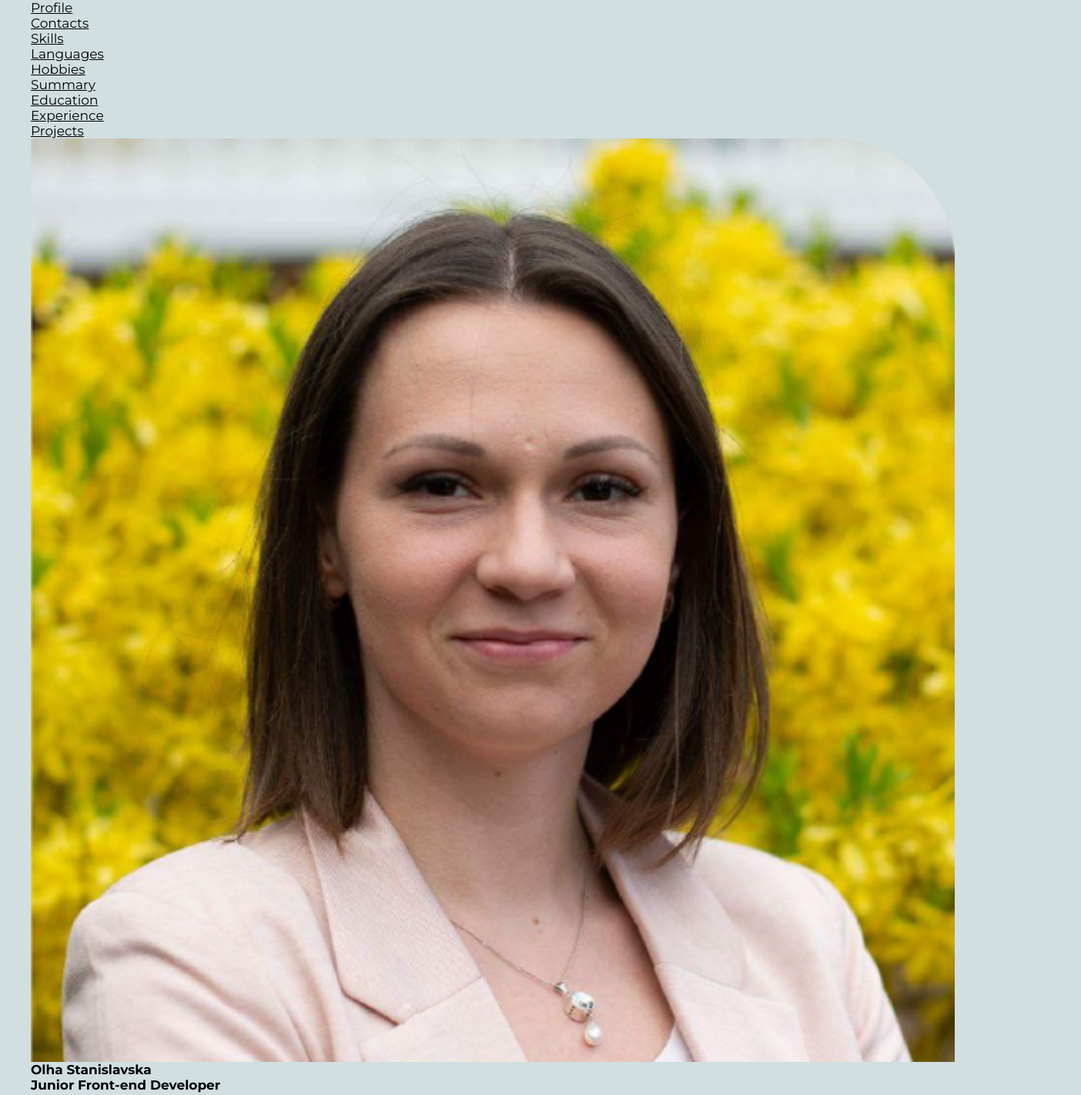
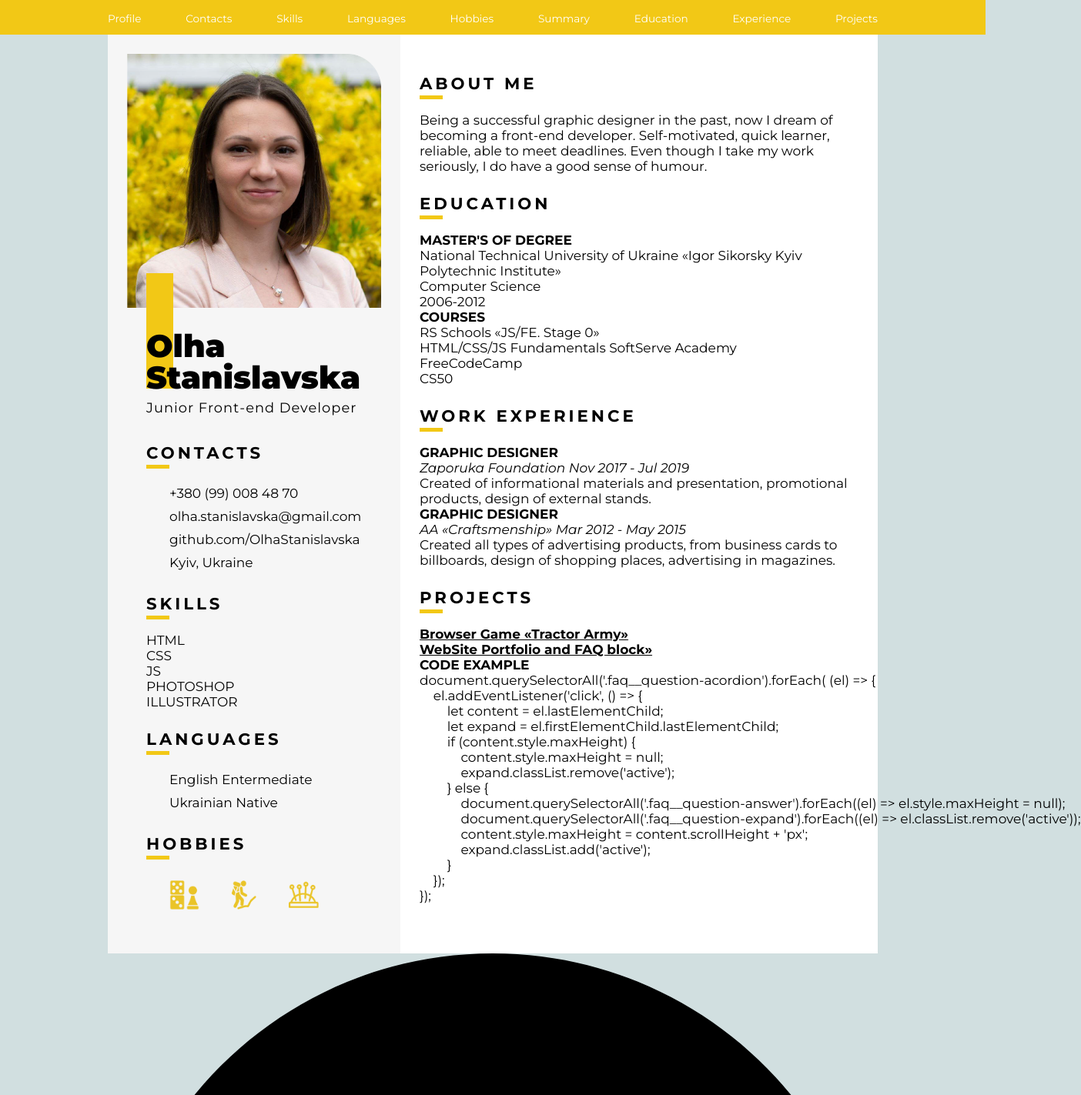
Before and after one commit to OlhaStanislavska/rsschool-cv-stage0, a plain HTML site: page index.html in a window 1280 px wide. Shown: the top 1423 px of the page at 77% size, 1404 px wide, since content can reach past the window. Drawn offline with Linux system fonts and the light colour scheme.

Commit message:
feat: code

```diff
--- a/index.html
+++ b/index.html
@@ -17,6 +17,7 @@
 
 <body>
     <header class="header">
+        <div class="container">
             <nav class="nav">
                 <ul class="nav-list">
                     <li class="nav-item"><a href="#profile" class="nav-link">Profile</a></li>
@@ -30,26 +31,32 @@
                     <li class="nav-item"><a href="#projects" class="nav-link">Projects</a></li>
                 </ul>
             </nav>
+        </div>
     </header>
     <main class="main">
+        <div class="container">
+            <div class="column-wrapper">
                 <div class="column-left">
                     <section class="profile" id="profile">
                         <img src="assets/img/OlhaStanislavska.png" alt="Olha Stanislavska">
-                <h1>Olha Stanislavska</h1>
-                <h2>Junior Front-end Developer</h2>
+                        <div class="profile__name-container">
+                            <h1 class="profile__name">Olha<br>Stanislavska</h1>
+                            <h2 class="profile__position">Junior Front-end Developer</h2>
+                            <span class="profile__decor-line"></span>
+                        </div>
                     </section>
                     <section class="contacts" id="contacts">
                         <h3 class="section__title uppercase">Contacts</h3>
                         <ul class="contacts__list">
                             <li class="contacts__list-item">
-                        <p class="contacts__list-text">+380 (99) 008 48 70</a>
+                                <p class="contacts__list-text">+380 (99) 008 48 70</p>
                             </li>
                             <li class="contacts__list-item"><a href="mailto:olha.stanislavska@gmail.com"
                                     class="contacts__list-text">olha.stanislavska@gmail.com</a></li>
                             <li class="contacts__list-item"><a href="https://github.com/OlhaStanislavska"
                                     class="contacts__list-text">github.com/OlhaStanislavska</a></li>
                             <li class="contacts__list-item">
-                        <p class="contacts__list-text">Kyiv, Ukraine</a>
+                                <p class="contacts__list-text">Kyiv, Ukraine</p>
                             </li>
                         </ul>
                     </section>
@@ -176,11 +183,34 @@
                         </div>
                     </section>
                     <section class="projects" id="projects">
-
+                        <h3 class="section__title uppercase">Projects</h3>
+                        <a href="https://olhastanislavska.github.io/TractorArmy/"><h4 class="projects__item">Browser Game «Tractor Army»</h4></a>
+                        <a href="https://koldovsky.github.io/725-team-03/"><h4 class="projects__item">WebSite Portfolio and FAQ  block»</h4></a>
+                        <h4 class="projects__code-title uppercase">Code example</h4>
+                        <pre class="projects__code"><code>document.querySelectorAll('.faq__question-acordion').forEach( (el) => {
+    el.addEventListener('click', () => {
+        let content = el.lastElementChild;
+        let expand = el.firstElementChild.lastElementChild;
+        if (content.style.maxHeight) {
+            content.style.maxHeight = null;
+            expand.classList.remove('active');
+        } else {
+            document.querySelectorAll('.faq__question-answer').forEach((el) => el.style.maxHeight = null);
+            document.querySelectorAll('.faq__question-expand').forEach((el) => el.classList.remove('active'));
+            content.style.maxHeight = content.scrollHeight + 'px';
+            expand.classList.add('active');
+        }
+    });
+});
+                            </code>
+                        </pre>
                     </section>
+                </div>
+            </div>
         </div>
     </main>
     <footer class="footer">
+        <div class="container">
             <div class="footer__wrapper">
                 <div class="footer__wrapper-git">
                     <a href="https://github.com/OlhaStanislavska"> <img src="assets/img/github-logo.svg" alt="github logo">
@@ -193,6 +223,7 @@
                     <a href="https://app.rs.school/"> <img src="assets/img/rs-logo.svg" alt="RS-School logo"> </a>
                 </div>
             </div>
+        </div>
     </footer>
 </body>
 
--- a/style.css
+++ b/style.css
@@ -26,7 +26,6 @@ html {
 body {
     background-color: var(--primary-background-color);
     min-width: 320px;
-    max-width: 1200px;
     margin: 0 auto;
 }
 
@@ -44,6 +43,116 @@ ul {
     padding-inline-start: 0;
 }
 
-  .uppercase {
+.uppercase {
     text-transform: uppercase;
 }
+.italic {
+    font-style: italic;
+}
+.container {
+    max-width: 1000px;
+    margin: auto;
+}
+header {
+    background-color: var(--secondary-text-color);
+}
+.nav-list {
+    height: 45px;
+    display: flex;
+    justify-content: space-between;
+    align-items: center;
+}
+a.nav-link {
+    color: var(--primary-block-color);
+    font-size: 0.8em;
+    text-decoration: none;
+    transition: 0.3s ease-in-out;
+}
+a.nav-link:hover {
+    font-size: 0.95em;
+    font-weight: 500;
+}
+.column-wrapper {
+    display: flex;
+    flex-direction: row;
+ }
+.column-left {
+    width: 38%;
+    background-color: var(--secondary-block-color);
+    padding: 25px;
+}
+.column-right {
+    width: 62%;
+    background-color: var(--primary-block-color);
+    padding: 25px;
+}
+.profile__name-container {
+    position: relative;
+    margin-bottom: 35px;
+}
+.profile__decor-line {
+    position: absolute;
+    content: "";
+    top: -75px;
+    left: 25px;
+    height: 150px;
+    width: 35px;
+    background-color: var(--secondary-text-color);
+    z-index: 5;
+}
+h1 {
+    position: relative;
+    font-size: 2.4em;
+    font-weight: 900;
+    padding: 0 25px;
+    line-height: 100%;
+    margin: 30px 0 7px 0;
+    z-index: 10;
+}
+h2 {
+    font-size: 1.05em;
+    font-weight: var(--primary-text-weight);
+    letter-spacing: 1px;
+    padding: 0 25px;
+}
+h3 {
+    font-size: 1.25em;
+    font-weight: var(--secondary-text-weight);
+    letter-spacing: 4px;
+    position: relative;
+    margin: 25px 0 25px;
+}
+
+h3::before {
+    content: "";
+    position: absolute;
+    background-color: var(--secondary-text-color);
+    top: 29px;
+    left: 0px;
+    width: 30px;
+    height: 5px;
+}
+
+.contacts, .skills, .languages, .hobbies {
+    padding: 0 25px;
+}
+
+.contacts__list-item, .languages__item {
+    padding: 5px 0 5px 30px;
+}
+.contacts__list-item > a {
+    text-decoration: none;
+    cursor: pointer;
+}
+
+.hobbies__wrapper {
+    display: flex;
+    flex-direction: row;
+    justify-content: space-between;
+    width: 80%;
+    padding: 10px 0 0 30px;
+}
+
+.hobbies__image {
+    width: 20%;
+}
```
Lines whose indentation alone changed are shown as unchanged.
